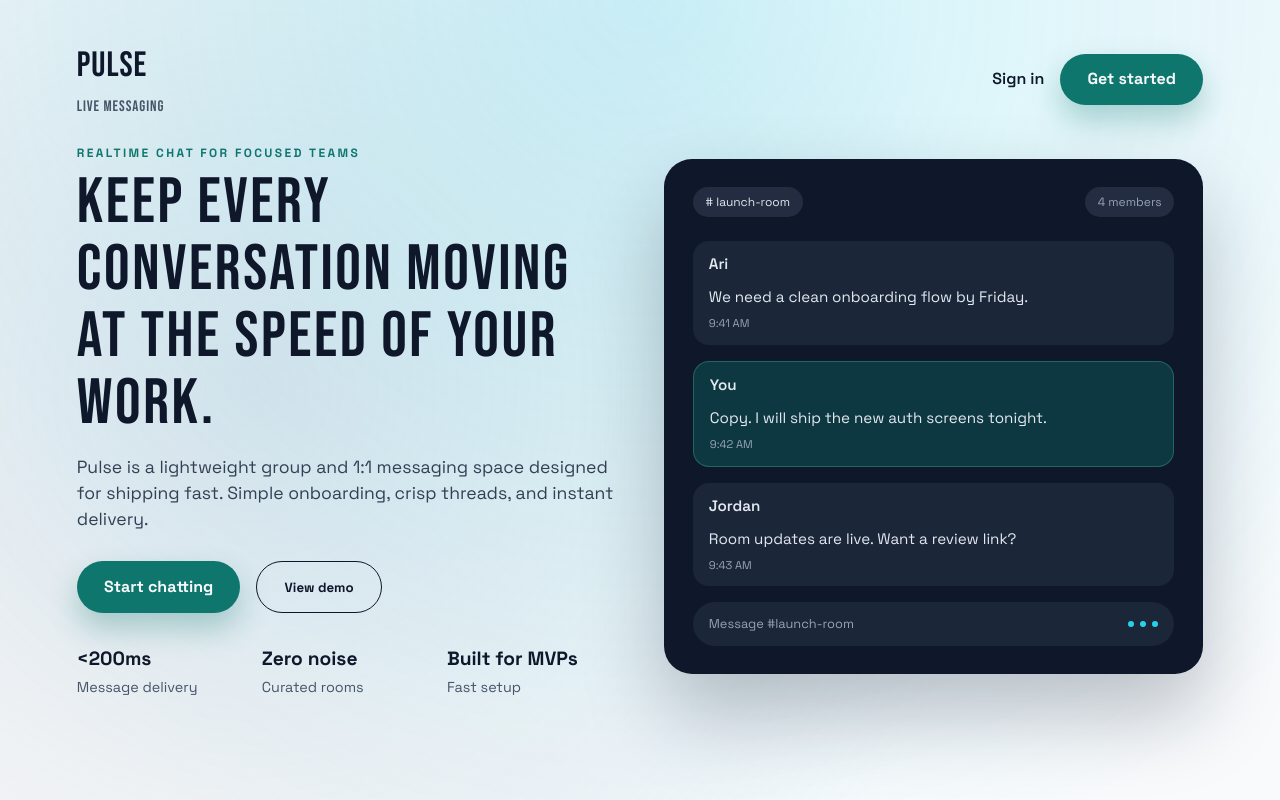
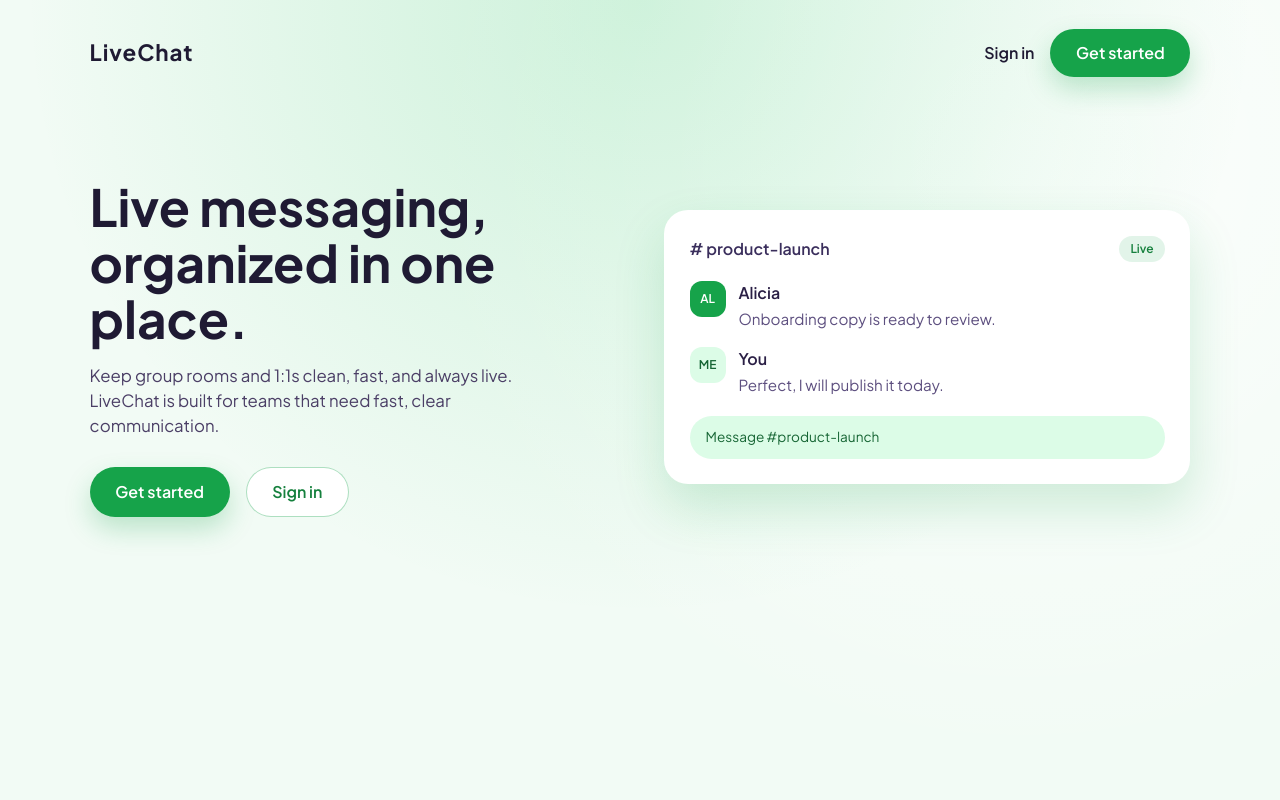
Before and after one commit to seanlumasag/live-messaging-app, a React app in the folder frontend/: page / in a window 1280 px wide. Shown: the top 800 px of the page. Built offline with nearby package versions, Linux system fonts and the light colour scheme; the HTML template or start-up script is replaced by a standard one.

Commit message:
Restructured frontend

```diff
--- a/frontend/package.json
+++ b/frontend/package.json
@@ -11,7 +11,8 @@
   },
   "dependencies": {
     "react": "^19.2.0",
-    "react-dom": "^19.2.0"
+    "react-dom": "^19.2.0",
+    "react-router-dom": "^7.1.3"
   },
   "devDependencies": {
     "@eslint/js": "^9.39.1",
--- a/frontend/src/App.css
+++ b/frontend/src/App.css
@@ -1,287 +1,171 @@
 .landing {
-  color: #0f172a;
-  position: relative;
-  overflow: hidden;
+  min-height: 100vh;
+  color: #1f1a33;
+}
+
+.page {
+  min-height: 100vh;
+  padding: 3rem 7vw;
+  color: #1f1a33;
 }
 
 .site-header {
   display: flex;
   justify-content: space-between;
   align-items: center;
-  padding: 2.5rem 6vw 1rem;
+  padding: 1.8rem 7vw;
 }
 
-.brand {
-  display: flex;
-  flex-direction: column;
-  gap: 0.2rem;
-  font-family: "Bebas Neue", sans-serif;
-  letter-spacing: 0.06em;
-  text-transform: uppercase;
+.logo {
+  font-size: 1.4rem;
+  font-weight: 700;
+  letter-spacing: 0.04em;
 }
 
-.brand-mark {
-  font-size: 2.2rem;
-}
-
-.brand-sub {
-  font-size: 0.95rem;
-  color: #475569;
-}
-
-.nav-actions {
+.nav-links {
   display: flex;
   align-items: center;
   gap: 1rem;
 }
 
-.nav-link {
-  color: #0f172a;
+.nav-links a {
   text-decoration: none;
+  color: inherit;
   font-weight: 600;
 }
 
-main {
-  display: flex;
-  flex-direction: column;
-  gap: 6rem;
-  padding: 0 6vw 6rem;
-}
-
 .hero {
+  padding: 4.5rem 7vw 6rem;
   display: grid;
   grid-template-columns: repeat(auto-fit, minmax(280px, 1fr));
   gap: 3rem;
   align-items: center;
 }
 
-.hero-copy h1 {
-  font-size: clamp(2.6rem, 3vw + 1.6rem, 4.4rem);
-  margin: 0.4rem 0 1rem;
-  line-height: 1.05;
-  font-family: "Bebas Neue", sans-serif;
-  letter-spacing: 0.04em;
+.hero-text h1 {
+  margin: 0 0 1rem;
+  font-size: clamp(2.2rem, 4vw, 3.6rem);
+  line-height: 1.1;
 }
 
-.eyebrow {
-  font-weight: 700;
-  text-transform: uppercase;
-  letter-spacing: 0.2em;
-  color: #0f766e;
-  font-size: 0.75rem;
+.hero-text p {
+  color: #4b3f66;
+  font-size: 1.05rem;
+  max-width: 28rem;
 }
 
-.lead {
-  font-size: 1.1rem;
-  color: #334155;
-  max-width: 36rem;
-}
-
-.cta-row {
+.hero-actions {
   display: flex;
+  gap: 1rem;
+  margin-top: 1.8rem;
   flex-wrap: wrap;
-  gap: 1rem;
-  margin: 1.8rem 0 2rem;
 }
 
 .btn {
   border: none;
   border-radius: 999px;
-  padding: 0.85rem 1.7rem;
-  font-weight: 700;
+  padding: 0.75rem 1.6rem;
+  font-weight: 600;
   text-decoration: none;
   display: inline-flex;
   align-items: center;
   justify-content: center;
-  gap: 0.5rem;
-  cursor: pointer;
 }
 
 .btn.primary {
-  background: #0f766e;
-  color: #f8fafc;
-  box-shadow: 0 15px 30px rgba(15, 118, 110, 0.3);
+  background: #16a34a;
+  color: #fff;
+  box-shadow: 0 12px 26px rgba(22, 163, 74, 0.25);
 }
 
-.btn.secondary {
-  background: #0f172a;
-  color: #f8fafc;
+.btn.outline {
+  border: 1px solid rgba(22, 163, 74, 0.35);
+  color: #15803d;
+  background: #fff;
 }
 
-.btn.ghost {
-  background: transparent;
-  border: 1px solid #0f172a;
-  color: #0f172a;
+.hero-card {
+  background: #fff;
+  border-radius: 24px;
+  padding: 1.6rem;
+  box-shadow: 0 24px 50px rgba(22, 163, 74, 0.18);
+  display: grid;
+  gap: 1.2rem;
 }
 
-.hero-stats {
-  display: grid;
-  grid-template-columns: repeat(auto-fit, minmax(140px, 1fr));
-  gap: 1rem;
+.card-header {
+  display: flex;
+  justify-content: space-between;
+  align-items: center;
+  font-weight: 600;
+  color: #3a2e5c;
 }
 
-.stat-value {
-  font-weight: 700;
-  font-size: 1.2rem;
-  margin: 0;
-}
-
-.stat-label {
-  margin: 0.2rem 0 0;
-  color: #475569;
-  font-size: 0.9rem;
-}
-
-.hero-panel {
-  background: #0f172a;
-  border-radius: 28px;
-  padding: 1.8rem;
-  color: #e2e8f0;
-  box-shadow: 0 40px 80px rgba(15, 23, 42, 0.25);
-  position: relative;
-}
-
-.panel-header {
-  display: flex;
-  justify-content: space-between;
-  gap: 1rem;
-  margin-bottom: 1.5rem;
-}
-
-.panel-pill {
-  padding: 0.35rem 0.8rem;
-  background: rgba(148, 163, 184, 0.15);
+.pill {
+  background: rgba(22, 163, 74, 0.12);
+  color: #15803d;
+  padding: 0.25rem 0.7rem;
   border-radius: 999px;
   font-size: 0.75rem;
 }
 
-.panel-pill.muted {
-  color: #94a3b8;
-}
-
-.panel-body {
+.card-body {
   display: grid;
   gap: 1rem;
 }
 
-.message {
-  background: rgba(30, 41, 59, 0.9);
-  border-radius: 16px;
-  padding: 0.8rem 1rem;
+.card-row {
+  display: flex;
+  gap: 0.8rem;
+  align-items: flex-start;
+}
+
+.avatar {
+  width: 36px;
+  height: 36px;
+  border-radius: 12px;
+  background: #16a34a;
+  color: #fff;
+  font-size: 0.75rem;
+  display: grid;
+  place-items: center;
+  font-weight: 600;
+}
+
+.avatar.muted {
+  background: #dcfce7;
+  color: #166534;
+}
+
+.card-name {
+  margin: 0;
+  font-weight: 600;
+  color: #2a1f45;
+}
+
+.card-text {
+  margin: 0.2rem 0 0;
+  color: #5d4f7f;
   font-size: 0.95rem;
 }
 
-.message.outgoing {
-  background: rgba(15, 118, 110, 0.35);
-  border: 1px solid rgba(94, 234, 212, 0.25);
-}
-
-.message-author {
-  margin: 0 0 0.2rem;
-  font-weight: 600;
-  color: #e2e8f0;
-}
-
-.message-time {
-  display: block;
-  font-size: 0.7rem;
-  color: #94a3b8;
-  margin-top: 0.4rem;
-}
-
-.composer {
-  display: flex;
-  justify-content: space-between;
-  align-items: center;
-  background: rgba(148, 163, 184, 0.1);
-  padding: 0.75rem 1rem;
+.card-footer {
+  padding: 0.7rem 1rem;
   border-radius: 999px;
-  font-size: 0.8rem;
-  color: #94a3b8;
-}
-
-.composer-actions {
-  display: flex;
-  gap: 0.4rem;
-}
-
-.dot {
-  width: 6px;
-  height: 6px;
-  background: #22d3ee;
-  border-radius: 50%;
-}
-
-.features,
-.steps {
-  display: grid;
-  gap: 2rem;
-}
-
-.section-header h2 {
-  margin: 0;
-  font-size: clamp(2rem, 2vw + 1.2rem, 3rem);
-  font-family: "Bebas Neue", sans-serif;
-  letter-spacing: 0.04em;
-}
-
-.section-header p {
-  color: #475569;
-  max-width: 40rem;
-}
-
-.feature-grid,
-.step-grid {
-  display: grid;
-  grid-template-columns: repeat(auto-fit, minmax(220px, 1fr));
-  gap: 1.5rem;
-}
-
-.feature-card,
-.step {
-  background: rgba(248, 250, 252, 0.9);
-  border-radius: 20px;
-  padding: 1.5rem;
-  box-shadow: 0 18px 30px rgba(15, 23, 42, 0.08);
-}
-
-.feature-card h3,
-.step h3 {
-  margin-top: 0;
-}
-
-.step-index {
-  font-weight: 700;
-  color: #0f766e;
-  letter-spacing: 0.2em;
-}
-
-.cta-band {
-  background: linear-gradient(120deg, #0f172a, #0f766e);
-  color: #f8fafc;
-  border-radius: 28px;
-  padding: 2.5rem 3rem;
-  display: flex;
-  align-items: center;
-  justify-content: space-between;
-  gap: 2rem;
-}
-
-.site-footer {
-  padding: 2rem 6vw 3rem;
-  color: #64748b;
-  font-size: 0.9rem;
+  background: #dcfce7;
+  color: #166534;
+  font-size: 0.85rem;
 }
 
 @media (max-width: 720px) {
   .site-header {
+    padding: 1.4rem 6vw;
     flex-direction: column;
     align-items: flex-start;
     gap: 1rem;
   }
 
-  .cta-band {
-    flex-direction: column;
-    align-items: flex-start;
+  .hero {
+    padding: 3rem 6vw 4rem;
   }
 }
--- a/frontend/src/App.jsx
+++ b/frontend/src/App.jsx
@@ -1,139 +1,19 @@
-import './App.css'
+import { BrowserRouter, Route, Routes } from 'react-router-dom'
+import Landing from './pages/Landing.jsx'
+import Auth from './pages/Auth.jsx'
+import Dashboard from './pages/Dashboard.jsx'
+import Settings from './pages/Settings.jsx'
 
 function App() {
   return (
-    <div className="landing">
-      <header className="site-header">
-        <div className="brand">
-          <span className="brand-mark">Pulse</span>
-          <span className="brand-sub">Live Messaging</span>
-        </div>
-        <nav className="nav-actions">
-          <a className="nav-link" href="/auth">Sign in</a>
-          <a className="btn primary" href="/auth">Get started</a>
-        </nav>
-      </header>
-
-      <main>
-        <section className="hero">
-          <div className="hero-copy">
-            <p className="eyebrow">Realtime chat for focused teams</p>
-            <h1>Keep every conversation moving at the speed of your work.</h1>
-            <p className="lead">
-              Pulse is a lightweight group and 1:1 messaging space designed for
-              shipping fast. Simple onboarding, crisp threads, and instant delivery.
-            </p>
-            <div className="cta-row">
-              <a className="btn primary" href="/auth">Start chatting</a>
-              <button className="btn ghost" type="button">View demo</button>
-            </div>
-            <div className="hero-stats">
-              <div>
-                <p className="stat-value">&lt;200ms</p>
-                <p className="stat-label">Message delivery</p>
-              </div>
-              <div>
-                <p className="stat-value">Zero noise</p>
-                <p className="stat-label">Curated rooms</p>
-              </div>
-              <div>
-                <p className="stat-value">Built for MVPs</p>
-                <p className="stat-label">Fast setup</p>
-              </div>
-            </div>
-          </div>
-
-          <div className="hero-panel">
-            <div className="panel-header">
-              <span className="panel-pill"># launch-room</span>
-              <span className="panel-pill muted">4 members</span>
-            </div>
-            <div className="panel-body">
-              <div className="message incoming">
-                <p className="message-author">Ari</p>
-                <p>We need a clean onboarding flow by Friday.</p>
-                <span className="message-time">9:41 AM</span>
-              </div>
-              <div className="message outgoing">
-                <p className="message-author">You</p>
-                <p>Copy. I will ship the new auth screens tonight.</p>
-                <span className="message-time">9:42 AM</span>
-              </div>
-              <div className="message incoming">
-                <p className="message-author">Jordan</p>
-                <p>Room updates are live. Want a review link?</p>
-                <span className="message-time">9:43 AM</span>
-              </div>
-              <div className="composer">
-                <span>Message #launch-room</span>
-                <div className="composer-actions">
-                  <span className="dot" />
-                  <span className="dot" />
-                  <span className="dot" />
-                </div>
-              </div>
-            </div>
-          </div>
-        </section>
-
-        <section className="features">
-          <div className="section-header">
-            <h2>Everything you need for a tight MVP</h2>
-            <p>Focused features that show real-time collaboration without the bloat.</p>
-          </div>
-          <div className="feature-grid">
-            <div className="feature-card">
-              <h3>Group rooms</h3>
-              <p>Create channels for launches, handoffs, or support loops in seconds.</p>
-            </div>
-            <div className="feature-card">
-              <h3>Direct messages</h3>
-              <p>Spin up 1:1 threads for quick decisions and approvals.</p>
-            </div>
-            <div className="feature-card">
-              <h3>Instant delivery</h3>
-              <p>Live WebSocket events keep the timeline updated across devices.</p>
-            </div>
-          </div>
-        </section>
-
-        <section className="steps">
-          <div className="section-header">
-            <h2>Launch-ready in three steps</h2>
-            <p>Designed so your portfolio demo is clear and fast.</p>
-          </div>
-          <div className="step-grid">
-            <div className="step">
-              <span className="step-index">01</span>
-              <h3>Create your account</h3>
-              <p>Sign up with email and set your display name.</p>
-            </div>
-            <div className="step">
-              <span className="step-index">02</span>
-              <h3>Start a room</h3>
-              <p>Invite teammates and organize chats instantly.</p>
-            </div>
-            <div className="step">
-              <span className="step-index">03</span>
-              <h3>Ship faster</h3>
-              <p>Stay in sync with live updates and structured history.</p>
-            </div>
-          </div>
-        </section>
-
-        <section className="cta-band">
-          <div>
-            <h2>Showcase real-time collaboration</h2>
-            <p>Deploy in minutes on your stack and share a polished demo.</p>
-          </div>
-          <a className="btn secondary" href="/auth">Create your workspace</a>
-        </section>
-      </main>
-
-      <footer className="site-footer">
-        <p>Pulse MVP · React + Spring Boot · WebSockets</p>
-      </footer>
-    </div>
+    <BrowserRouter>
+      <Routes>
+        <Route path="/" element={<Landing />} />
+        <Route path="/auth" element={<Auth />} />
+        <Route path="/app" element={<Dashboard />} />
+        <Route path="/settings" element={<Settings />} />
+      </Routes>
+    </BrowserRouter>
   )
 }
 
--- a/frontend/src/index.css
+++ b/frontend/src/index.css
@@ -1,11 +1,11 @@
-@import url('https://fonts.googleapis.com/css2?family=Bebas+Neue&family=Space+Grotesk:wght@400;500;600;700&display=swap');
+@import url('https://fonts.googleapis.com/css2?family=Plus+Jakarta+Sans:wght@400;500;600;700&display=swap');
 
 :root {
-  font-family: "Space Grotesk", sans-serif;
+  font-family: "Plus Jakarta Sans", sans-serif;
   line-height: 1.5;
   font-weight: 400;
-  color: #0f172a;
-  background-color: #f8fafc;
+  color: #1f1a33;
+  background-color: #f2fbf5;
   font-synthesis: none;
   text-rendering: optimizeLegibility;
   -webkit-font-smoothing: antialiased;
@@ -20,9 +20,9 @@
   margin: 0;
   min-height: 100vh;
   background:
-    radial-gradient(circle at top, rgba(34, 211, 238, 0.2), transparent 45%),
-    radial-gradient(circle at 20% 20%, rgba(148, 163, 184, 0.25), transparent 40%),
-    #f8fafc;
+    radial-gradient(circle at top, rgba(34, 197, 94, 0.18), transparent 60%),
+    radial-gradient(circle at 80% 20%, rgba(255, 255, 255, 0.8), transparent 50%),
+    #f2fbf5;
 }
 
 a {
--- /dev/null
+++ b/frontend/src/pages/Auth.jsx
@@ -0,0 +1,10 @@
+function Auth() {
+  return (
+    <div className="page">
+      <h1>Auth</h1>
+      <p>Sign in or create an account.</p>
+    </div>
+  )
+}
+
+export default Auth
--- /dev/null
+++ b/frontend/src/pages/Dashboard.jsx
@@ -0,0 +1,10 @@
+function Dashboard() {
+  return (
+    <div className="page">
+      <h1>Dashboard</h1>
+      <p>Your chats will appear here.</p>
+    </div>
+  )
+}
+
+export default Dashboard
--- /dev/null
+++ b/frontend/src/pages/Landing.jsx
@@ -0,0 +1,55 @@
+import '../App.css'
+
+function Landing() {
+  return (
+    <div className="landing">
+      <header className="site-header">
+        <div className="logo">LiveChat</div>
+        <nav className="nav-links">
+          <a href="/auth">Sign in</a>
+          <a className="btn primary" href="/auth">Get started</a>
+        </nav>
+      </header>
+
+      <main className="hero">
+        <div className="hero-text">
+          <h1>Live messaging, organized in one place.</h1>
+          <p>
+            Keep group rooms and 1:1s clean, fast, and always live. LiveChat is
+            built for teams that need fast, clear communication.
+          </p>
+          <div className="hero-actions">
+            <a className="btn primary" href="/auth">Get started</a>
+            <a className="btn outline" href="/auth">Sign in</a>
+          </div>
+        </div>
+
+        <div className="hero-card">
+          <div className="card-header">
+            <span># product-launch</span>
+            <span className="pill">Live</span>
+          </div>
+          <div className="card-body">
+            <div className="card-row">
+              <div className="avatar">AL</div>
+              <div>
+                <p className="card-name">Alicia</p>
+                <p className="card-text">Onboarding copy is ready to review.</p>
+              </div>
+            </div>
+            <div className="card-row">
+              <div className="avatar muted">ME</div>
+              <div>
+                <p className="card-name">You</p>
+                <p className="card-text">Perfect, I will publish it today.</p>
+              </div>
+            </div>
+          </div>
+          <div className="card-footer">Message #product-launch</div>
+        </div>
+      </main>
+    </div>
+  )
+}
+
+export default Landing
--- /dev/null
+++ b/frontend/src/pages/Settings.jsx
@@ -0,0 +1,10 @@
+function Settings() {
+  return (
+    <div className="page">
+      <h1>Settings</h1>
+      <p>Update your profile and preferences.</p>
+    </div>
+  )
+}
+
+export default Settings
```
Also changed, not shown: 1 other file (tests, documents, lock files or other folders).
